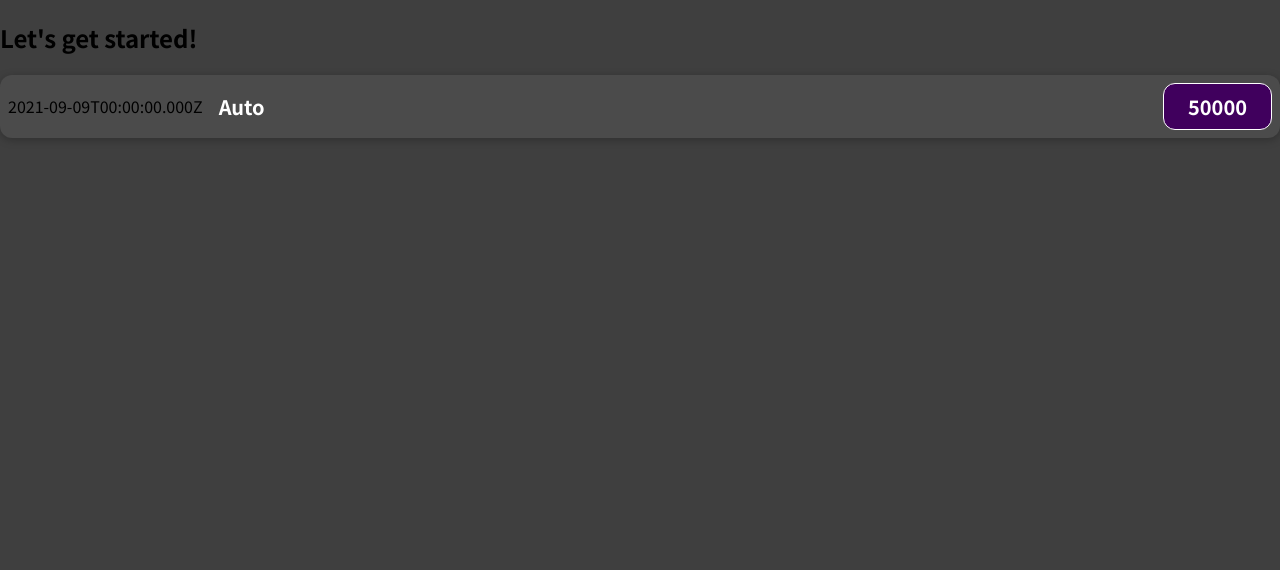
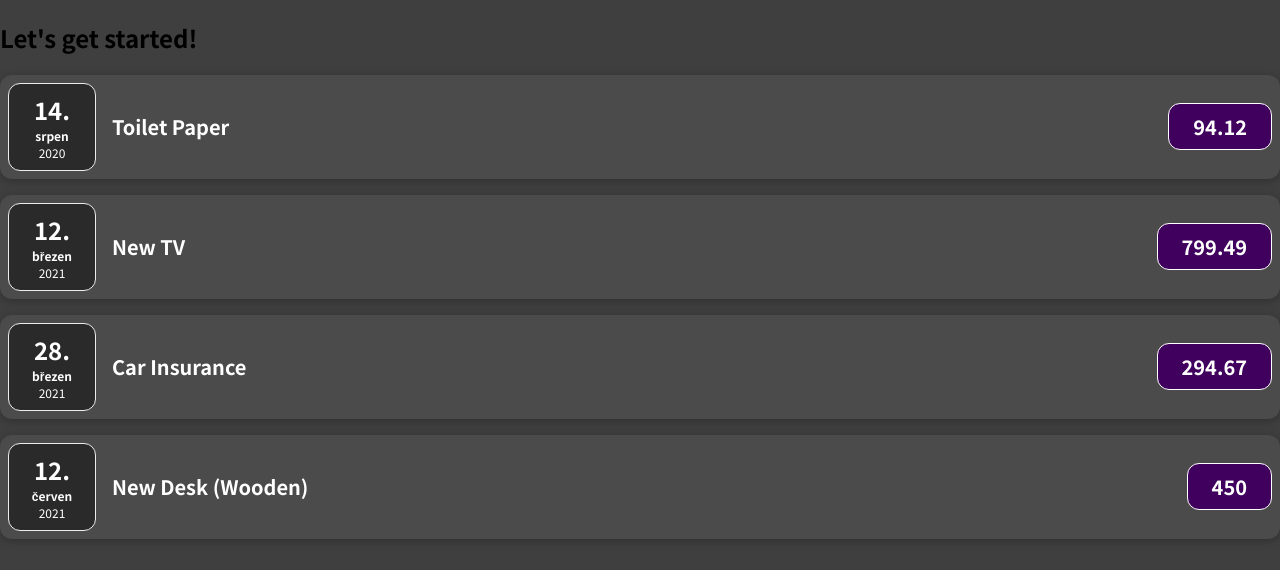
Before and after one commit to alzbetamyskova/Finance-Overview, a JavaScript app: page / in a window 1280 px wide. Shown: the top 570 px of the page. Built offline with nearby package versions, Linux system fonts and the light colour scheme.

Commit message:
druhá komponenta

```diff
--- a/src/App.js
+++ b/src/App.js
@@ -1,10 +1,45 @@
 import ExpenseItem from './components/ExpenseItem';
 
 function App() {
+  const expenses = [
+    {
+      id: 'e1',
+      title: 'Toilet Paper',
+      amount: 94.12,
+      date: new Date(2020, 7, 14),
+    },
+    { id: 'e2', title: 'New TV', amount: 799.49, date: new Date(2021, 2, 12) },
+    {
+      id: 'e3',
+      title: 'Car Insurance',
+      amount: 294.67,
+      date: new Date(2021, 2, 28),
+    },
+    {
+      id: 'e4',
+      title: 'New Desk (Wooden)',
+      amount: 450,
+      date: new Date(2021, 5, 12),
+    },
+  ];
+
   return (
     <div>
       <h2>Let's get started!</h2>
-      <ExpenseItem></ExpenseItem>
+      <ExpenseItem
+        title={expenses[0].title}
+        amount={expenses[0].amount}
+        date={expenses[0].date} />
+      <ExpenseItem
+        title={expenses[1].title}
+        amount={expenses[1].amount}
+        date={expenses[1].date} />
+      <ExpenseItem title={expenses[2].title}
+        amount={expenses[2].amount}
+        date ={expenses[2].date} />
+      <ExpenseItem title={expenses[3].title}
+        amount={expenses[3].amount}
+        date={expenses[3].date} />
     </div>
   );
 }
--- /dev/null
+++ b/src/components/ExpenseDate.css
@@ -0,0 +1,26 @@
+.expense-date {
+  display: flex;
+  flex-direction: column;
+  width: 5.5rem;
+  height: 5.5rem;
+  border: 1px solid #ececec;
+  background-color: #2a2a2a;
+  color: white;
+  border-radius: 12px;
+  align-items: center;
+  justify-content: center;
+}
+
+.expense-date__month {
+  font-size: 0.75rem;
+  font-weight: bold;
+}
+
+.expense-date__year {
+  font-size: 0.75rem;
+}
+
+.expense-date__day {
+  font-size: 1.5rem;
+  font-weight: bold;
+}
--- /dev/null
+++ b/src/components/ExpenseDate.js
@@ -0,0 +1,17 @@
+import './ExpenseDate.css';
+
+function ExpenseDate(props) {
+  const month = props.date.toLocaleString('cs-CZ', {month: 'long'});
+  const day = props.date.toLocaleString('cs-CZ', {day: '2-digit'});
+  const year = props.date.getFullYear();
+
+  return (
+    <div className='expense-date'>
+      <div className='expense-date__day'>{day}</div>
+      <div className='expense-date__month'>{month}</div>
+      <div className='expense-date__year'>{year}</div>
+    </div>
+  );
+};
+
+export default ExpenseDate;
--- a/src/components/ExpenseItem.js
+++ b/src/components/ExpenseItem.js
@@ -1,16 +1,14 @@
+import ExpenseDate from './ExpenseDate';
 import './ExpenseItem.css';
 
-function ExpenseItem() {
-  const expenseDate = new Date(2021, 8, 9);
-  const expenseTitle = 'Auto';
-  const expenseAmount = 50000;
+function ExpenseItem(props) {
 
   return (
     <div className='expense-item'>
-      <div>{expenseDate.toISOString()}</div>
+      <ExpenseDate date={props.date}/>
       <div className='expense-item__description'>
-        <h2>{expenseTitle}</h2>
-        <div className='expense-item__price'>{expenseAmount}</div>
+        <h2>{props.title}</h2>
+        <div className='expense-item__price'>{props.amount}</div>
       </div>
     </div>
   );
```
Also changed, not shown: 1 other file (tests, documents, lock files or other folders).
